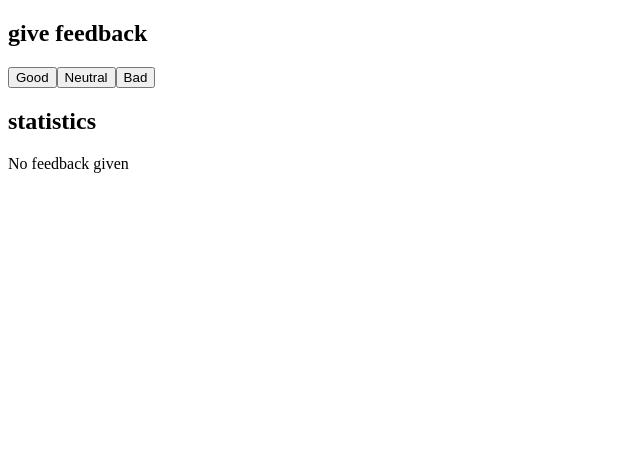
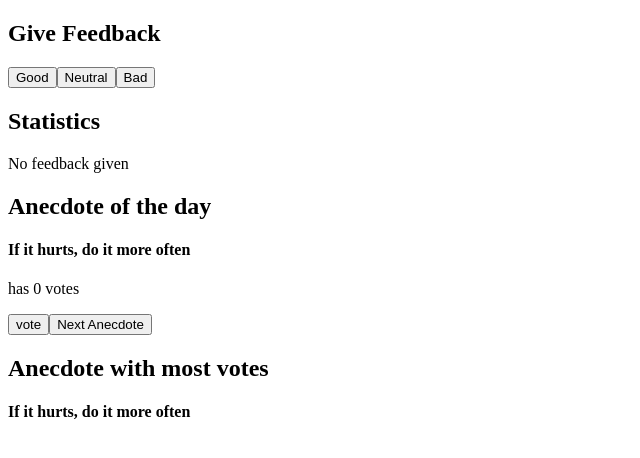
Before and after one commit to vwvats/fullstack-open, a React (Create React App) app in the folder part1/: page / in a window 1280 px wide. Shown: the top 458 px of the page, without its empty margins (0-640 px from the left). Built offline with nearby package versions, Linux system fonts and the light colour scheme.

Commit message:
exercise 1.12, 1.13, and 1.14

```diff
--- a/part1/src/App.js
+++ b/part1/src/App.js
@@ -1,10 +1,14 @@
 import { useState } from "react";
 import Statistics from "./Statistics";
+import { anecdotes } from "./anecdotes";
 
 const App = () => {
   const [good, setGood] = useState(0);
   const [neutral, setNeutral] = useState(0);
   const [bad, setBad] = useState(0);
+  const [selected, setSelected] = useState(0);
+  const [votes, setVotes] = useState(Array(7).fill(0));
+  const copy = [...votes];
 
   const handleClick = (type) => {
     switch (type) {
@@ -19,15 +23,33 @@ const App = () => {
     }
   };
 
-  const StatButton = ({ text, clickMe }) => <button onClick={clickMe}>{text}</button>;
+  const ButtonComponent = ({ text, clickMe }) => (
+    <button onClick={clickMe}>{text}</button>
+  );
 
   return (
     <div>
-      <h2>give feedback</h2>
-      <StatButton text="Good" clickMe={handleClick("good")} />
-      <StatButton text="Neutral" clickMe={handleClick("neutral")} />
-      <StatButton text="Bad" clickMe={handleClick("bad")} />
+      <h2>Give Feedback</h2>
+      <ButtonComponent text="Good" clickMe={handleClick("good")} />
+      <ButtonComponent text="Neutral" clickMe={handleClick("neutral")} />
+      <ButtonComponent text="Bad" clickMe={handleClick("bad")} />
       <Statistics good={good} neutral={neutral} bad={bad} />
+      <h2>Anecdote of the day</h2>
+      <h4>{anecdotes[selected]}</h4>
+      <p>has {votes[selected]} votes</p>
+      <ButtonComponent
+        text="vote"
+        clickMe={() => {
+          copy[selected] += 1;
+          setVotes(copy);
+        }}
+      />
+      <ButtonComponent
+        text="Next Anecdote"
+        clickMe={() => setSelected(Math.floor(Math.random() * 7))}
+      />
+      <h2>Anecdote with most votes</h2>
+      <h4>{anecdotes[votes.indexOf(Math.max(...votes))]}</h4>
     </div>
   );
 };
--- a/part1/src/Content.jsx
+++ /dev/null
@@ -1,3 +0,0 @@
-const Content = ({ parts }) => parts.map(item => <p>{item.name} {item.exercises}</p>)
-
-export default Content;
--- a/part1/src/Header.jsx
+++ /dev/null
@@ -1,3 +0,0 @@
-const Header = ({ course }) => <h1>{course}</h1>;
-
-export default Header;
--- a/part1/src/Statistics.jsx
+++ b/part1/src/Statistics.jsx
@@ -8,7 +8,7 @@ const StatisticLine = ({ text, value }) => (
 const Statistics = ({ good, neutral, bad }) => {
   return (
     <>
-      <h2>statistics</h2>
+      <h2>Statistics</h2>
       {good > 0 || neutral > 0 || bad > 0 ? (
         <table>
           <tbody>
--- /dev/null
+++ b/part1/src/anecdotes.js
@@ -0,0 +1,9 @@
+export const anecdotes = [
+  "If it hurts, do it more often",
+  "Adding manpower to a late software project makes it later!",
+  "The first 90 percent of the code accounts for the first 10 percent of the development time...The remaining 10 percent of the code accounts for the other 90 percent of the development time.",
+  "Any fool can write code that a computer can understand. Good programmers write code that humans can understand.",
+  "Premature optimization is the root of all evil.",
+  "Debugging is twice as hard as writing the code in the first place. Therefore, if you write the code as cleverly as possible, you are, by definition, not smart enough to debug it.",
+  "Programming without an extremely heavy use of console.log is same as if a doctor would refuse to use x-rays or blood tests when diagnosing patients",
+];
```
Also changed, not shown: part1/src/Total.jsx (deleted, +0 -8 lines).
